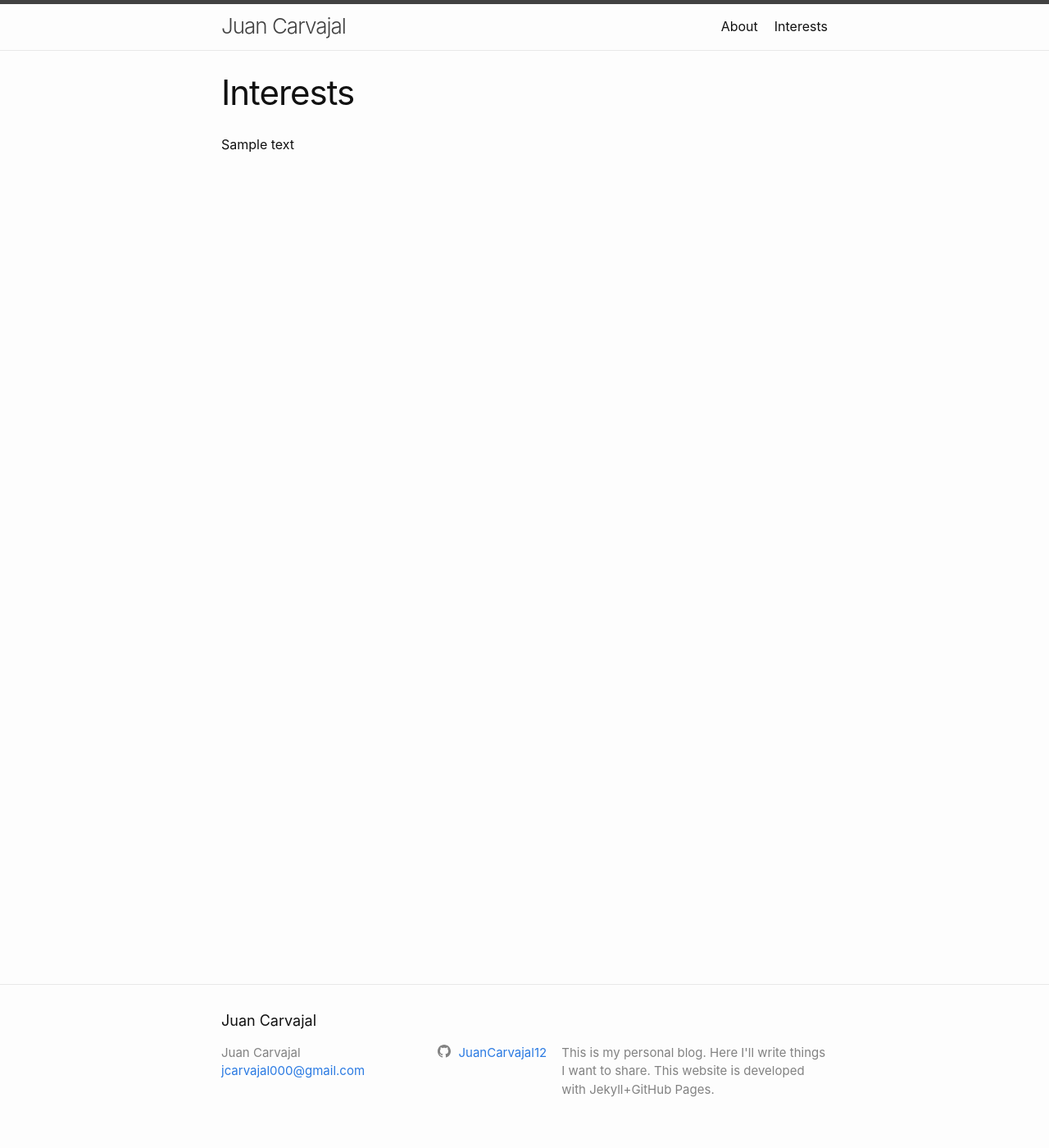
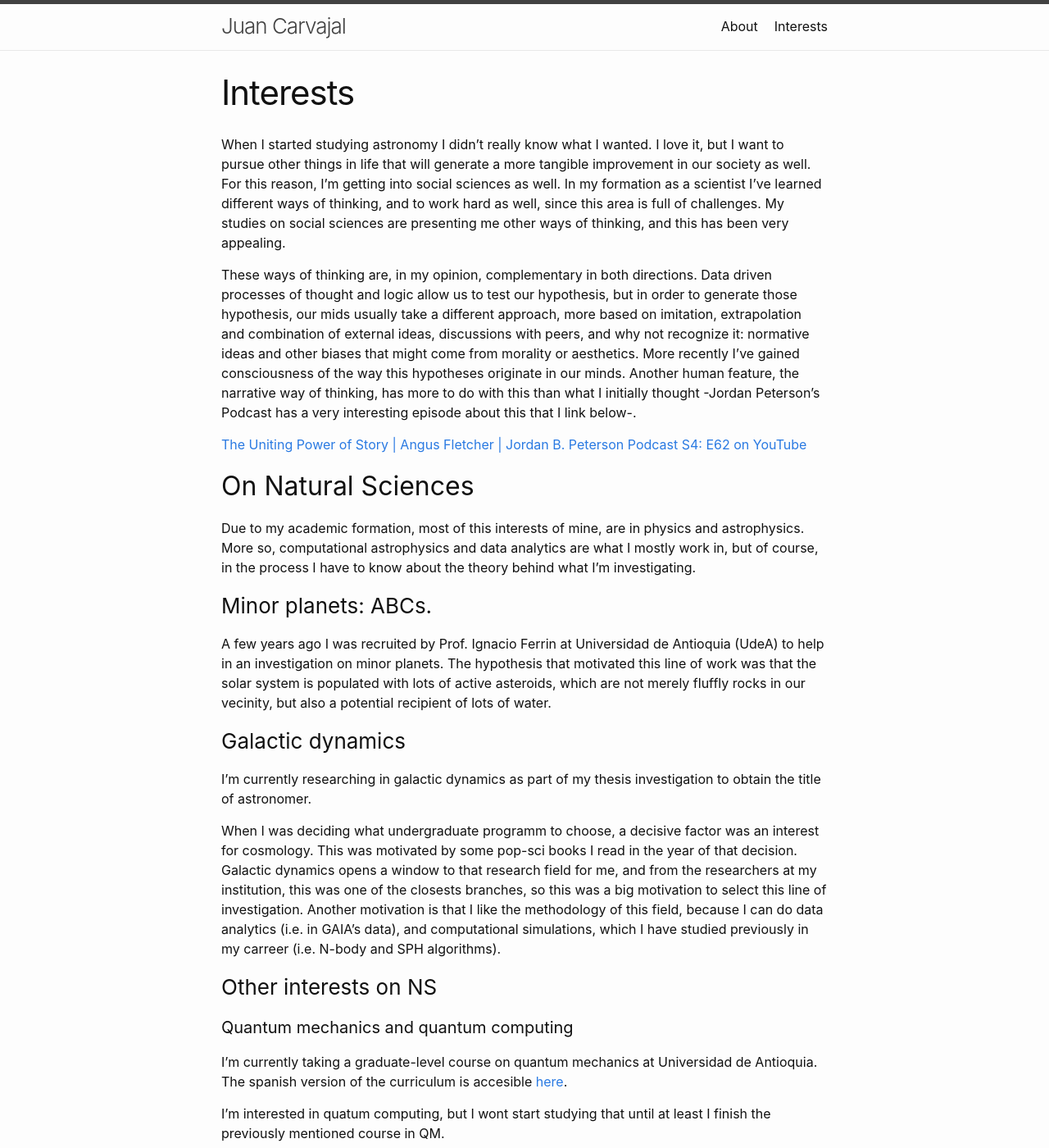
Before and after one commit to JuanCarvajal12/personal-blog, a Jekyll site: the page built from interests.markdown, in a window 1280 px wide and 1400 px high. Shown: the whole window at 82% size. Built offline with Jekyll 4.4.1, drawn with Linux system fonts in a browser that asks for light colours; some of the changed text lies outside the part shown.

Commit message:
changed pp. wrote interests

```diff
--- a/interests.markdown
+++ b/interests.markdown
@@ -4,4 +4,52 @@ title: Interests
 permalink: /interests/
 ---
 
-Sample text
+When I started studying astronomy I didn't really know what I wanted. I love it, but I want to pursue other things in life that will generate a more tangible improvement in our society as well. For this reason, I'm getting into social sciences as well. In my formation as a scientist I've learned different ways of thinking, and to work hard as well, since this area is full of challenges. My studies on social sciences are presenting me other ways of thinking, and this has been very appealing.
+
+These ways of thinking are, in my opinion, complementary in both directions. Data driven processes of thought and logic allow us to test our hypothesis, but in order to generate those hypothesis, our mids usually take a different approach, more based on imitation, extrapolation and combination of external ideas, discussions with peers, and why not recognize it: normative ideas and other biases that might come from morality or aesthetics. More recently I've gained consciousness of the way this hypotheses originate in our minds. Another human feature, the narrative way of thinking, has more to do with this than what I initially thought -Jordan Peterson's Podcast has a very interesting episode about this that I link below-.
+
+[The Uniting Power of Story \| Angus Fletcher \| Jordan B. Peterson Podcast S4: E62 on YouTube](https://youtu.be/-ytoU1ZXjJw)
+
+## On Natural Sciences
+
+Due to my academic formation, most of this interests of mine, are in physics and astrophysics. More so, computational astrophysics and data analytics are what I mostly work in, but of course, in the process I have to know about the theory behind what I'm investigating.
+
+### Minor planets: ABCs.
+
+A few years ago I was recruited by Prof. Ignacio Ferrin at Universidad de Antioquia (UdeA) to help in an investigation on minor planets. The hypothesis that motivated this line of work was that the solar system is populated with lots of active asteroids, which are not merely fluffly rocks in our vecinity, but also a potential recipient of lots of water.
+
+### Galactic dynamics
+
+I'm currently researching in galactic dynamics as part of my thesis investigation to obtain the title of astronomer.
+
+When I was deciding what undergraduate programm to choose, a decisive factor was an interest for cosmology. This was motivated by some pop-sci books I read in the year of that decision. Galactic dynamics opens a window to that research field for me, and from the researchers at my institution, this was one of the closests branches, so this was a big motivation to select this line of investigation. Another motivation is that I like the methodology of this field, because I can do data analytics (i.e. in GAIA's data), and computational simulations, which I have studied previously in my carreer (i.e. N-body and SPH algorithms).
+
+### Other interests on NS
+
+#### Quantum mechanics and quantum computing
+
+I'm currently taking a graduate-level course on quantum mechanics at Universidad de Antioquia. The spanish version of the curriculum is accesible [here](https://drive.google.com/file/d/15kUm1ybglLofhhctXRQGXRDXE0-Uqtl1/view?usp=sharing).
+
+I'm interested in quatum computing, but I wont start studying that until at least I finish the previously mentioned course in QM.
+
+## On Social Sciences
+
+Motivated on the possibility of learning different ways of thinking, I'm challenging me to "independently" educate myself on social sciences. For a long period of time there has been the belief that there couldn't be intellectuals that mastered all the areas of human knowledge. I think that possibility is opening up again, with the potential of technology extending cognitive and cognoscitive capabilities of the human mind.
+
+With that in mind, while I'm young I want to developt as many different ways of thinking as I can, enabling me to cultivate myself for the rest of my life, which is one of the purposes is guiding me through my search of a purpose in life.
+
+Other important factor is the free knowledge. I myself am not wealthy enough to access as much of the material I would like to pay for. Fortunately, there are multiple online resources that can guide a self-education program. Altough we have made a lot of advances on free knowledge, there is still improvements that could be done in, for example, accreditation for autodidactic people, which is in my opinion one of the most effective ways one could combat inequality.
+
+Between this offers of free knowledge, in this part of my formation I'll follow the [MIT OpenCourseWare](https://ocw.mit.edu/index.htm) options on this matter.
+
+### Economics
+
+I'm designing a learning plan to learn economcis on my own. I'm mainly guiding myself with the curriculum of the Major programms on Economics that MIT offers. From there, I'll follow the course plans for the different subjects of my interest at [ocw.mit.org](https://ocw.mit.edu/index.htm).
+
+#### Microeconomics
+
+The Microeconomcis course I'm following is publicly available at [Principles of Microeconomics at MIT](https://ocw.mit.edu/courses/economics/14-01sc-principles-of-microeconomics-fall-2011/index.htm).
+
+Unit 1 | Introduction to Microeconomics | Seen
+       | Applying Supply and Demand     | reading
+       | Elasticity                     |
```
Also changed, not shown: index.markdown (+3 -5 lines), assets/My_pp.jpeg (deleted), assets/My_pp2.jpeg (added), assets/My_pp3.jpeg (added).
